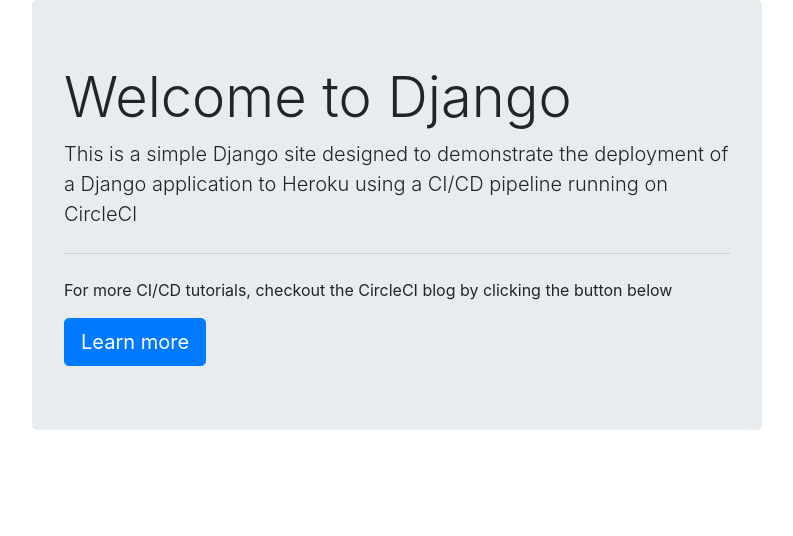
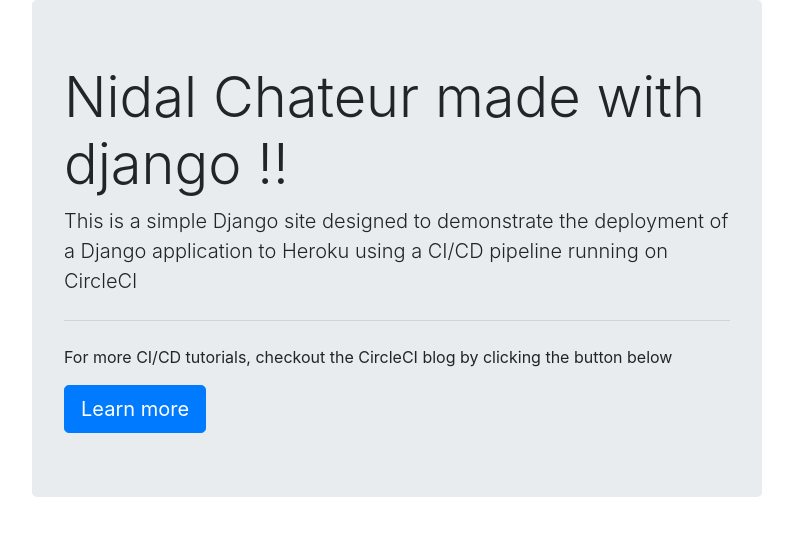
Before and after one commit to NidalChateur/CCI-CD-DJANGO, a Django app: page / in a window 1280 px wide. Shown: the top 536 px of the page, without its empty margins (243-1036 px from the left). Run offline with Django 3.2, Linux system fonts and the light colour scheme.

Commit message:
new title

```diff
--- a/hello_world/templates/hello_world.html
+++ b/hello_world/templates/hello_world.html
@@ -13,7 +13,7 @@
         <div class="row">
             <div class="col-md-8 offset-md-2">
                 <div class="jumbotron">
-                    <h1 class="display-4">Welcome to Django</h1>
+                    <h1 class="display-4">Nidal Chateur made with django !!</h1>
                     <p class="lead">This is a simple Django site designed to demonstrate the deployment of a Django application to Heroku using a CI/CD pipeline running on CircleCI</p>
                     <hr class="my-4">
                     <p>For more CI/CD tutorials, checkout the CircleCI blog by clicking the button below</p>
```
